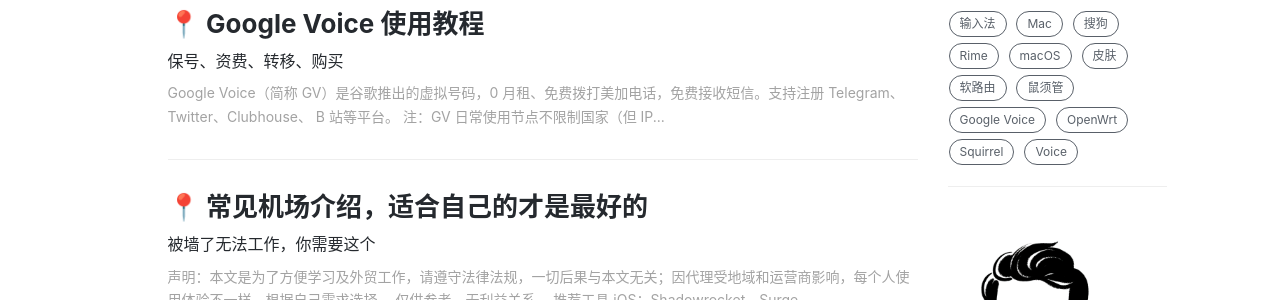
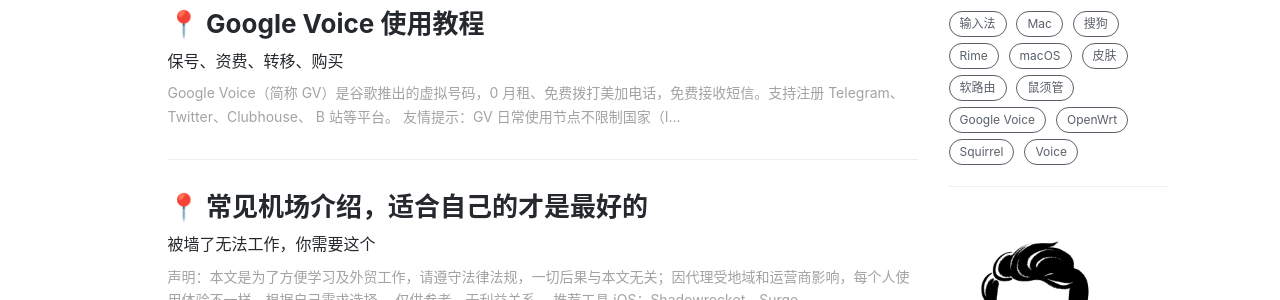
Before and after one commit to ssnhd/ssnhd.github.io, a Jekyll site: the page built from index.html, in a window 1280 px wide and 900 px high. Shown: the part 461-761 px from the top of the window. Built offline with Jekyll 4.4.1, drawn with Linux system fonts in a browser that asks for light colours; nearby versions of some CDN libraries; the list of posts is cut into pages by our own code; comment, search, counter and statistics services are not loaded.

Commit message:
Update 2021-1-27-voice.md

```diff
--- a/_posts/2021-1-27-voice.md
+++ b/_posts/2021-1-27-voice.md
@@ -14,7 +14,7 @@
 
 Google Voice（简称 GV）是谷歌推出的虚拟号码，0 月租、免费拨打美加电话，免费接收短信。支持注册 Telegram、Twitter、Clubhouse、 B 站等平台。
 
-`注：GV 日常使用节点不限制国家（但 IP 要稳定，否则可能会暂停 GV），转移时必须美国原生 IP。`
+`友情提示：GV 日常使用节点不限制国家（IP 最好稳定点），转移时必须美国原生 IP。`
 
 
 ## 购买 Google Voice
```
